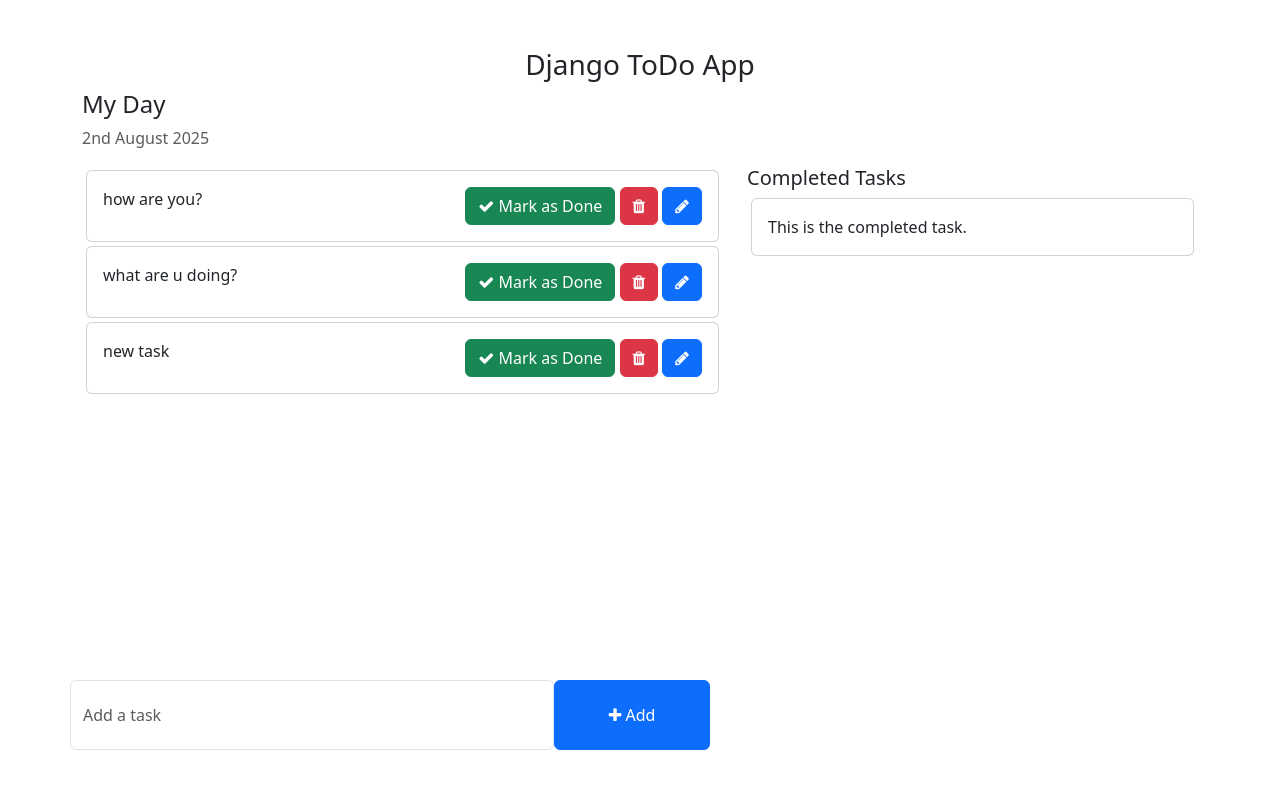
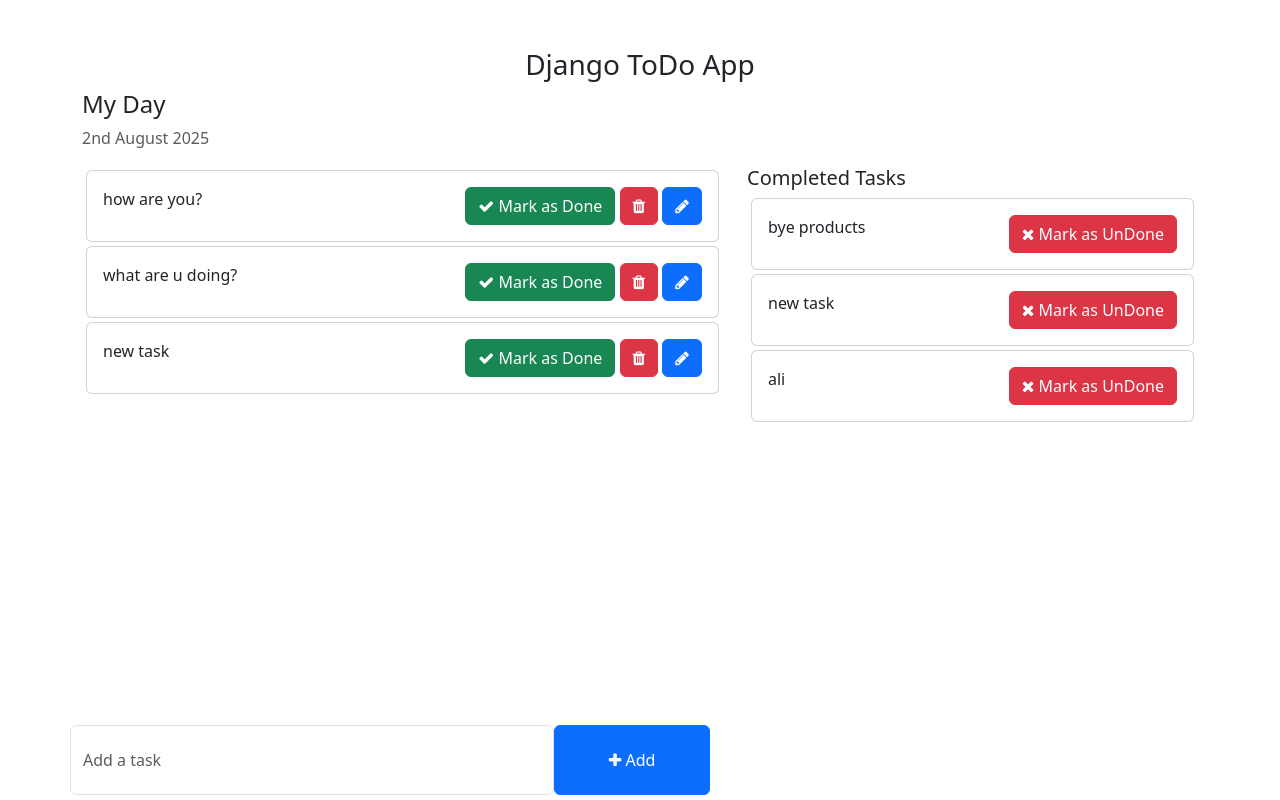
Before and after one commit to UsamaMunir786/todo_django, a Django app: page / in a window 1280 px wide. Run offline with Django 5.2, Linux system fonts and the light colour scheme; data comes from the database, SQL or seed files in the repository; both versions use the stored data as it was after the commit.

Commit message:
complete markasdone

```diff
--- a/templates/home.html
+++ b/templates/home.html
@@ -28,31 +28,39 @@
             <div class="col-md-7 col-lg-7" style="height: 450px; overflow: scroll;">
                 <!-- List of all the tasks for the day -->
 
+             <div style="padding-bottom: 70px;">
               {% for task in mess %}
-                <div class="card m-1">
-                    <div class="card-body">
+                <div class="card m-1 ">
+                    <div class="card-body ">
                         {{ task.task }}
                         <span style="position: relative; float: right;">
-                            <a class="btn btn-success"><i class="fa fa-check"></i> Mark as Done</a>
+                            <a href="{% url 'mark_as_done' task.pk %}" class="btn btn-success"><i class="fa fa-check"></i> Mark as Done</a>
                             <a class="btn btn-danger"><i class="fa fa-trash"></i></a>
                             <a class="btn btn-primary"><i class="fa fa-pencil"></i></a>
                         </span>
                     </div>
                 </div>
                {% endfor %}
+             </div>
             </div>
             <div class="col-md-5 col-lg-5">
                 <h5>Completed Tasks</h5>
                 <!-- List of all the tasks that have completed -->
+                {% for ta in compleated_task %}
                 <div class="card m-1">
                     <div class="card-body">
-                        This is the completed task.
+                        {{ ta.task }}
+                        <span style="position: relative; float: right;">
+                        <a href=" {% url 'mark_as_undone' ta.pk %} " class="btn btn-danger"><i class="fa fa-times"></i> Mark as UnDone</a>
+
+                        </span>
                     </div>
                 </div>
+                {% endfor %}
             </div>
-        </div>
+
         <div class="row">
-            <div class="col-md-6 col-lg-6 p-0" style="position: absolute; bottom: 50px;">
+            <div class="col-md-6 col-lg-6 p-0" style="position: absolute; bottom: 5px;">
                 <!-- To Do Form -->
                 <form action="{% url 'addTask'  %}" method="POST" >
                     {% csrf_token  %}
--- a/todo_app/urls.py
+++ b/todo_app/urls.py
@@ -3,5 +3,7 @@
 
 urlpatterns = [
 
-    path('addTask/', views.addTask, name = 'addTask')
+    path('addTask/', views.addTask, name = 'addTask'),
+    path('mark_as_done/<int:pk>/', views.mark_as_done, name = 'mark_as_done'),
+    path('mark_as_undone/<int:pk>/', views.mark_as_undone, name = 'mark_as_undone'),
 ]
--- a/todo_main/views.py
+++ b/todo_main/views.py
@@ -2,9 +2,12 @@
 from todo_app.models import Task
 
 def home(request):
-	tasks = Task.objects.filter(is_completed = False)
+	tasks = Task.objects.filter(is_completed = False).order_by('-updated_at')
 	# print(tasks)
+	compleated_task = Task.objects.filter(is_completed = True)
+	print(compleated_task)
 	context = {
-	   'mess': tasks
+	   'mess': tasks,
+	   'compleated_task': compleated_task
 	}
 	return render(request, 'home.html', context)
```
Also changed, not shown: todo_app/views.py (+17 -3 lines), db.sqlite3.
